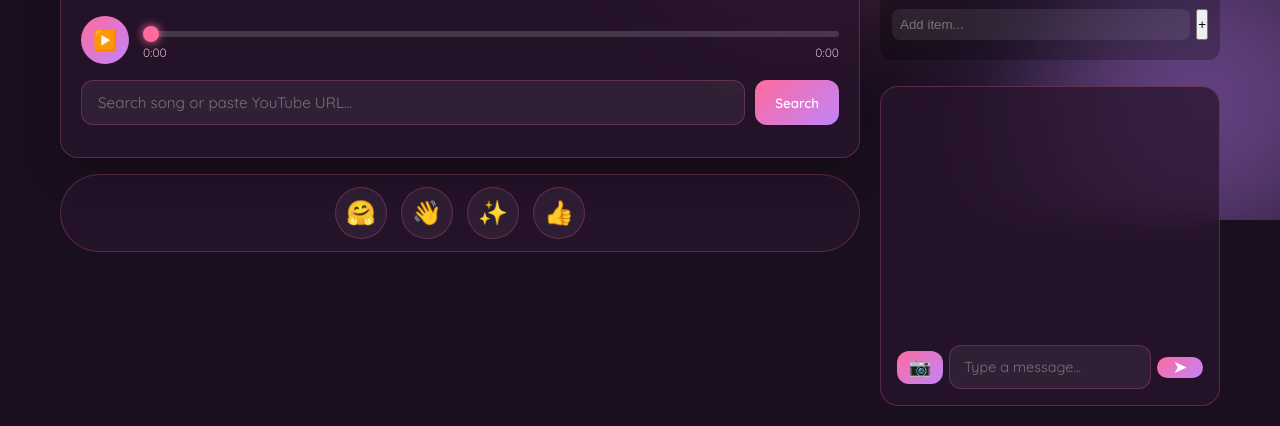
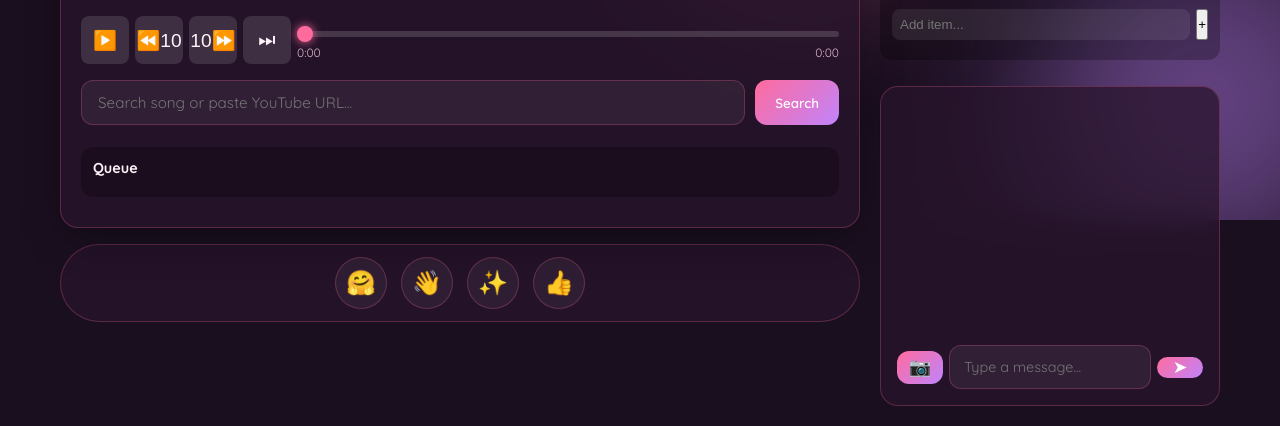
Before and after one commit to SIDHIMUSIC/onlyus, a Flask app: page /room/1 in a window 1280 px wide. Shown: the part 580-1006 px from the top of the page. Run offline with Flask 3, Linux system fonts and the light colour scheme; some libraries are stand-ins or nearby versions.

Commit message:
ʜᴀʀʀʏ

```diff
--- a/templates/room.html
+++ b/templates/room.html
@@ -28,6 +28,9 @@
         .chat-img{max-width:100%;border-radius:10px;margin-top:4px;display:block}
         #voiceLiveStatus{font-size:.8rem;opacity:.8;margin:0 0 8px}
         #remoteAudios audio{display:none}
+        .player-controls{display:flex;flex-wrap:wrap;gap:6px;align-items:center}
+        .ctrl-btn{border:none;border-radius:8px;padding:8px 10px;cursor:pointer;background:rgba(255,255,255,.12);color:inherit}
+        .seek-area{flex:1;min-width:140px}
     </style>
 </head>
 <body class="room-page">
@@ -65,7 +68,10 @@
                     </div>
                 </div>
                 <div class="player-controls">
-                    <button class="ctrl-btn" id="btnPlayPause">▶️</button>
+                    <button class="ctrl-btn" id="btnPlayPause" title="Play/Pause">▶️</button>
+                    <button class="ctrl-btn" id="btnBack10" title="-10 sec">⏪10</button>
+                    <button class="ctrl-btn" id="btnFwd10" title="+10 sec">10⏩</button>
+                    <button class="ctrl-btn" id="btnNext" title="Next in queue">⏭</button>
                     <div class="seek-area">
                         <input type="range" id="seekBar" min="0" max="100" value="0" step="0.1">
                         <div class="time-row">
@@ -79,6 +85,10 @@
                     <button id="searchBtn">Search</button>
                 </div>
                 <div class="search-results" id="searchResults"></div>
+                <div class="tools-card" id="queueCard" style="margin-top:10px;">
+                    <h3>Queue <span id="queueCount" style="opacity:0.7;font-weight:400;"></span></h3>
+                    <ul id="queueList" class="todo-list"></ul>
+                </div>
             </div>
             <div class="reactions-bar">
                 <button class="react-btn" data-reaction="hug">🤗</button>
```
